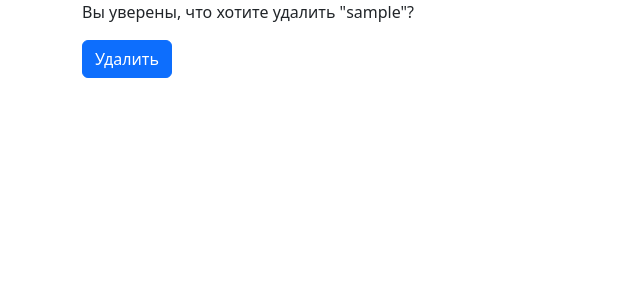
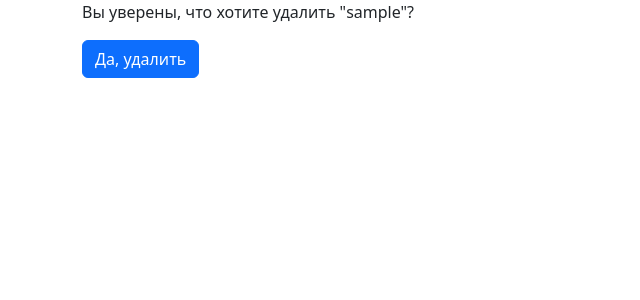
Before and after one commit to volkov-timofey/Task_Manager, a Django app: page /users/1/delete/ in a window 1280 px wide. Shown: the part 72-372 px from the top of the page, without its empty margins (0-640 px from the left). Run offline with Django 5.2, Linux system fonts and the light colour scheme; the visitor is signed in with stand-in values (Sample User, id 1); data comes from the database, SQL or seed files in the repository; some libraries are stand-ins or nearby versions.

Commit message:
change template

```diff
--- a/task_manager/templates/users/delete.html
+++ b/task_manager/templates/users/delete.html
@@ -8,7 +8,7 @@
 
 <form method="post">{% csrf_token %}
     <p>{% translate 'Вы уверены, что хотите удалить' %} "{{ object.username }}"?</p>
-    {% bootstrap_button button_type="submit" content="Удалить" %}
+    {% bootstrap_button button_type="submit" content="Да, удалить" %}
 </form>
 </div>
 {% endblock %}
```
